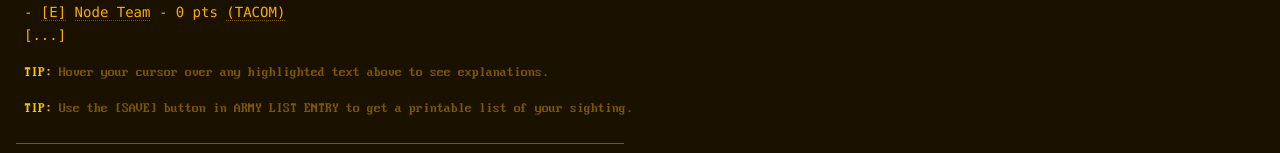
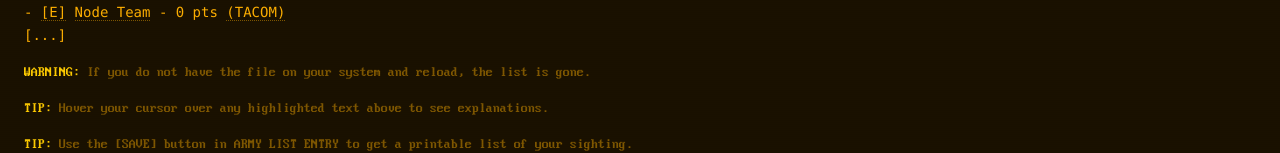
Before and after one commit to georghoerner/bluebird-tapes, a React (Vite) app in the folder frontend/: page / in a window 1280 px wide. Shown: the part 361-514 px from the top of the page. Built offline with nearby package versions, Linux system fonts and the light colour scheme; no server answers.

Commit message:
added warning about non-persistence of data

```diff
--- a/frontend/src/components/Terminal/ExampleBlock.tsx
+++ b/frontend/src/components/Terminal/ExampleBlock.tsx
@@ -146,7 +146,9 @@ export function ExampleBlock() {
         {'\n'}
         [...]
       </pre>
-
+      <div className="mt-4 text-dim text-sm">
+        <span className="text-bright">WARNING:</span> If you do not have the file on your system and reload, the list is gone.
+      </div>
       <div className="mt-4 text-dim text-sm">
         <span className="text-bright">TIP:</span> Hover your cursor over any highlighted text above to see explanations.
       </div>
```
